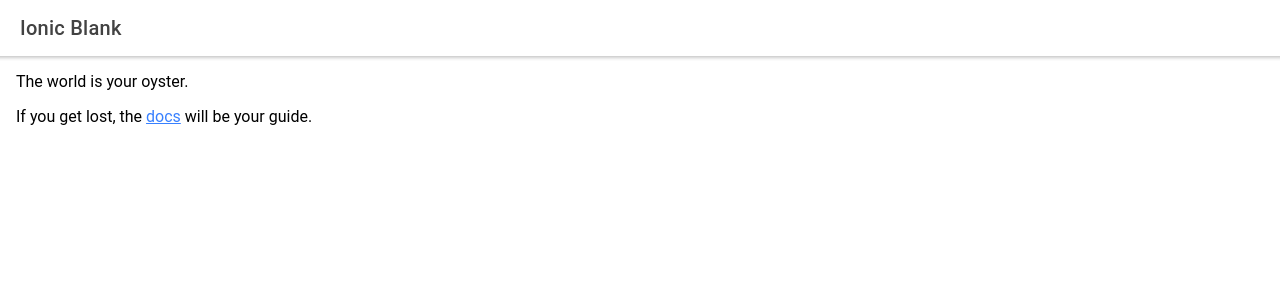
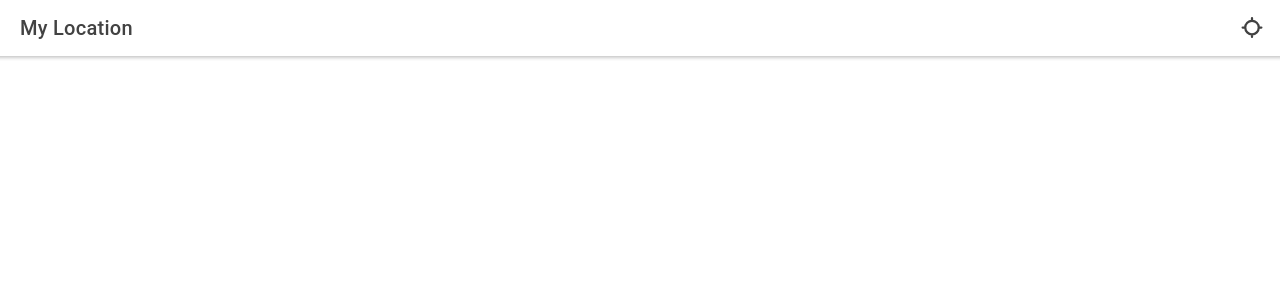
Before and after one commit to teerasej/ionic-react-google-map-geolocation, a React (Create React App) app: page /home in a window 1280 px wide. Shown: the top 300 px of the page. Built offline with nearby package versions, Linux system fonts and the light colour scheme.

Commit message:
add button for activate gps

```diff
--- a/src/pages/Home.tsx
+++ b/src/pages/Home.tsx
@@ -1,5 +1,6 @@
-import { IonContent, IonHeader, IonPage, IonTitle, IonToolbar } from '@ionic/react';
+import { IonContent, IonHeader, IonPage, IonTitle, IonToolbar, IonButtons, IonButton, IonIcon } from '@ionic/react';
 import React from 'react';
+import { locate } from "ionicons/icons";
 import { Plugins } from '@capacitor/core';
 const { Geolocation } = Plugins;
 
@@ -8,18 +9,16 @@
     <IonPage>
       <IonHeader>
         <IonToolbar>
-          <IonTitle>Ionic Blank</IonTitle>
+          <IonTitle>My Location</IonTitle>
+          <IonButtons slot="end">
+            <IonButton>
+              <IonIcon icon={locate} slot="icon-only"></IonIcon>
+            </IonButton>
+          </IonButtons>
         </IonToolbar>
       </IonHeader>
       <IonContent className="ion-padding">
-        The world is your oyster.
-        <p>
-          If you get lost, the{' '}
-          <a target="_blank" rel="noopener noreferrer" href="https://ionicframework.com/docs/">
-            docs
-          </a>{' '}
-          will be your guide.
-        </p>
+
       </IonContent>
     </IonPage>
   );
```
